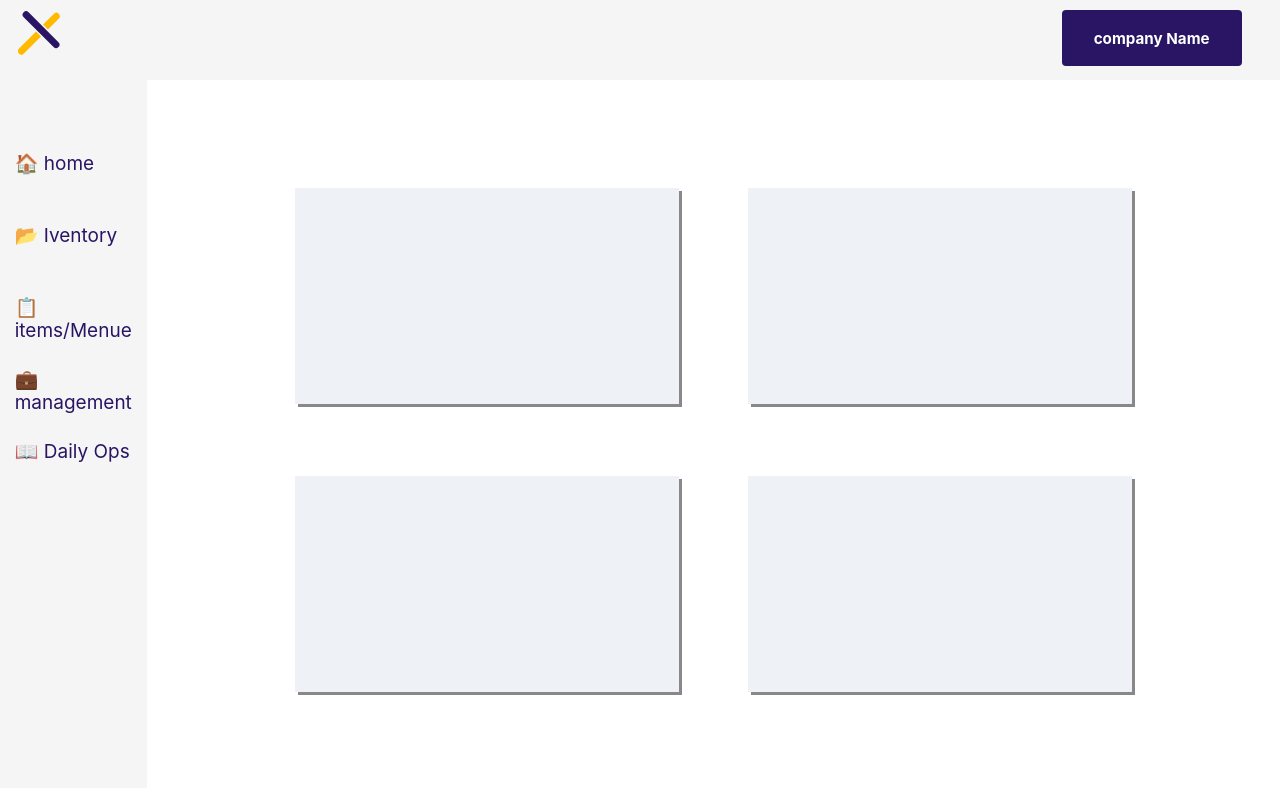
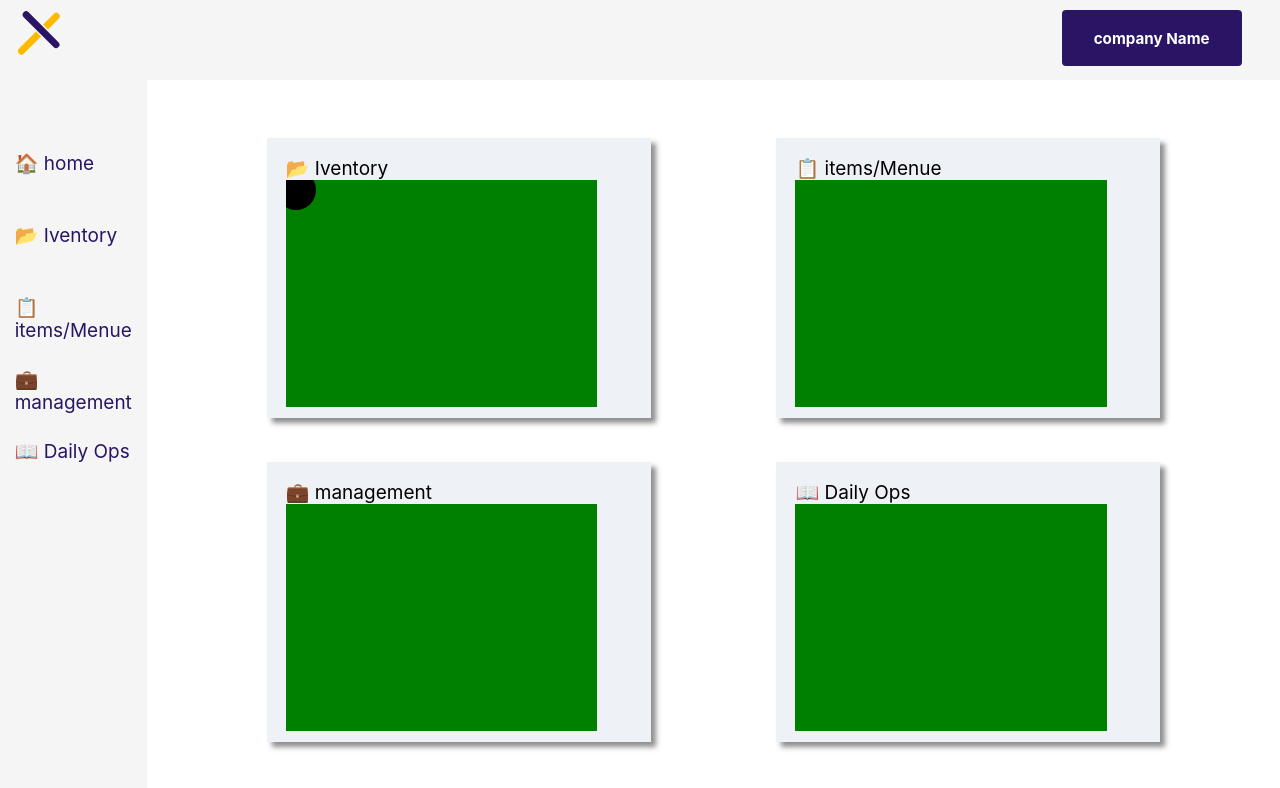
Before and after one commit to endiesworld/bar-x, a React (Create React App) app: page /dashboard in a window 1280 px wide. Shown: the top 788 px of the page. Built offline with nearby package versions, Linux system fonts and the light colour scheme.

Commit message:
added assets folder for dashboard home data

```diff
--- /dev/null
+++ b/src/component/dashBoard/assets/iventory.styled.js
@@ -0,0 +1,6 @@
+import styled from "styled-components" ;
+import { ReactComponent as inventorySummary } from "./home.iventory.svg";
+
+
+export const InventorySummary = styled(inventorySummary )`
+`;
--- a/src/component/dashBoard/dashBoard.js
+++ /dev/null
@@ -1,5 +0,0 @@
-export const dashBoardProperties = {
-    background: "#F5F5F5" ,
-    buttonBackground: '#291563',
-    textColor: "#ffffff"
-  }
--- /dev/null
+++ b/src/component/dashBoard/dashBoardTools.js
@@ -0,0 +1,48 @@
+import React from 'react' ;
+import { InventorySummary} from "./assets/iventory.styled" ;
+
+
+
+
+export const dashBoardProperties = {
+    background: "#F5F5F5" ,
+    buttonBackground: '#291563',
+    textColor: "#ffffff"
+  }
+
+  // WORK ENVINRONMENT OPTIONS
+
+  const home = {
+    id: "home" ,
+    icon:  <span role="img" aria-label="home"> 🏠 </span> ,
+    text: <span> home </span>
+}
+
+const inventory = {
+    id: "iventory" ,
+    icon: <span role="img" aria-label="folder"> 📂 </span> ,
+    text: <span>Iventory</span>,
+    synopsis: < InventorySummary />
+}
+
+const itemsMenue = {
+    id: "itemsMenue" ,
+    icon: <span role="img" aria-label="menue">📋 </span> ,
+    text:  <span>items/Menue</span> ,
+    synopsis: ""
+}
+
+const management = {
+    id: "management" ,
+    icon: <span role="img" aria-label="management"> 💼 </span> ,
+    text: <span>management</span>,
+    synopsis: ""
+}
+
+const dailyOps = {
+    id: "dailyOps" ,
+    icon: <span role="img" aria-label="management"> 📖 </span>  ,
+    text: <span>Daily Ops </span> ,
+    synopsis: ""
+}
+export const BusinessElement = [home, inventory, itemsMenue, management, dailyOps];
--- /dev/null
+++ b/src/component/dashBoard/home/displayBoard.component.jsx
@@ -0,0 +1,21 @@
+import React from 'react'
+import {HomeChildrenDiv, Board, DisplaySubject, SummaryHolder} from "./home.dashboard.styled" ;
+
+function DisplayBoard({display}) {
+console.log(display) ;
+    return (
+        <HomeChildrenDiv>
+            { (display !== "undefined") && (
+                <Board>
+                    <DisplaySubject>{display.icon} {display.text}</DisplaySubject>
+                    <SummaryHolder>{display.synopsis}</SummaryHolder>
+                </Board>
+
+
+            )}
+
+        </HomeChildrenDiv>
+    )
+}
+
+export default DisplayBoard
--- a/src/component/dashBoard/home/home.dashboard.component.jsx
+++ b/src/component/dashBoard/home/home.dashboard.component.jsx
@@ -1,12 +1,14 @@
 import React from 'react';
-import {HomeParentDiv, HomeChildrenDiv } from './home.dashboard.styled'
+import {HomeParentDiv} from './home.dashboard.styled' ;
+import DisplayBoard from "./displayBoard.component" ;
+import {BusinessElement} from "../dashBoardTools" ;
 
 function HomeDashboard() {
-    const array = [0,1,2,3]
-    const background = ["#6200EE", "#3700B3", "#03DAC6", "#018786", "#B00020", "#BB86FC", "#008B00","#C6F6AD"]
+    const homeScreenProperies = BusinessElement.filter((property) => property.id !== "home") ;
     return (
         <HomeParentDiv >
-            { array.map((element) => <HomeChildrenDiv background={background[element]}/> )
+            { homeScreenProperies.map((element) =>
+            <DisplayBoard key = {element.id} display ={element}/> )
 
             }
         </HomeParentDiv>
--- a/src/component/dashBoard/home/home.dashboard.styled.js
+++ b/src/component/dashBoard/home/home.dashboard.styled.js
@@ -1,25 +1,43 @@
 import styled from "styled-components" ;
 
+
 export const HomeParentDiv = styled.div`
-width: 80% ;
-height: 80% ;
-background-color: white ;
+width: 90% ;
+height: 90% ;
  display: grid ;
  grid-template-columns: 50% 50% ;
  grid-template-rows: auto;
  justify-items: center;
-
-
  align-items: center;
   overflow: auto ;
 
 `;
 
 export const HomeChildrenDiv = styled.div`
+cursor: pointer ;
+width: 30vw ;
+height: 35vh;
+background-color:  #EEF2F7;
+box-shadow: 5px 5px 5px rgba(68, 68, 68, 0.6);
+:hover {
 
-width: 30vw ;
-height: 27vh;
-background-color:  #EEF2F7;
-box-shadow: 3px 3px #888888;
+    box-shadow: 5px 5px 10px 7px #291563;
+}
 
 `;
+export const Board = styled.div`
+ margin-top: 1em ;
+ margin-left: 1em ;
+ width: 90% ;
+ height: 90% ;
+
+`;
+export const DisplaySubject = styled.div`
+
+`;
+
+export const SummaryHolder = styled.div`
+  width: 90% ;
+ height: 90% ;
+ background: green ;
+`;
--- a/src/component/dashBoard/taskBar/dashBoard.taskBar.component.jsx
+++ b/src/component/dashBoard/taskBar/dashBoard.taskBar.component.jsx
@@ -1,14 +1,14 @@
 import React from 'react'
 import {TaskBarParentDiv, TaskBarElementHolder}  from "./dashBoard.taskBar.styled"
-import {dashBoardProperties} from "../dashBoard";
-import {taskBarElement} from "./taskBarElement" ;
+import {dashBoardProperties, BusinessElement} from "../dashBoardTools";
+
 
 function TaskBar() {
     return (
         <TaskBarParentDiv background={dashBoardProperties.background}>
             <TaskBarElementHolder/>
-            {taskBarElement.map((element) =>(
-                <TaskBarElementHolder>{element.icon} {element.text}</TaskBarElementHolder>))
+            {BusinessElement.map((element) =>(
+                <TaskBarElementHolder key = {element.id}>{element.icon} {element.text}</TaskBarElementHolder>))
             }
         </TaskBarParentDiv>
     )
--- a/src/component/dashBoard/taskBar/taskBarElement.js
+++ /dev/null
@@ -1,24 +0,0 @@
-const home = {
-    icon: "🏠 " ,
-    text: " home"
-}
-const inventory = {
-    icon: "📂 " ,
-    text: "  Iventory"
-}
-
-const itemsMenue = {
-    icon: "📋 " ,
-    text: "  items/Menue"
-}
-
-const management = {
-    icon: "💼 " ,
-    text: "  management"
-}
-
-const DailyOps = {
-    icon: "📖 " ,
-    text: " Daily Ops"
-}
-export const taskBarElement = [home, inventory, itemsMenue, management, DailyOps];
--- a/src/component/dashBoard/workEnvironment/dashBoard.workEnvironment.styled.js
+++ b/src/component/dashBoard/workEnvironment/dashBoard.workEnvironment.styled.js
@@ -6,4 +6,5 @@ export const WorkEnvironmentDiv = styled.div`
  display: flex ;
  align-items: center ;
  justify-content: center ;
+ background-color: white ;
 `;
--- a/src/component/navbarComponent/desktop/desktop.navbar.component.jsx
+++ b/src/component/navbarComponent/desktop/desktop.navbar.component.jsx
@@ -13,7 +13,7 @@ import {
   Buttonholder,
 } from "../navbarComponent.style";
 
-import {dashBoardProperties} from "../../dashBoard/dashBoard"
+import {dashBoardProperties} from "../../dashBoard/dashBoardTools"
 
 function DesktopNavbar({
   deviceType,
```
Also changed, not shown: src/component/dashBoard/assets/home.iventory.svg (added).
